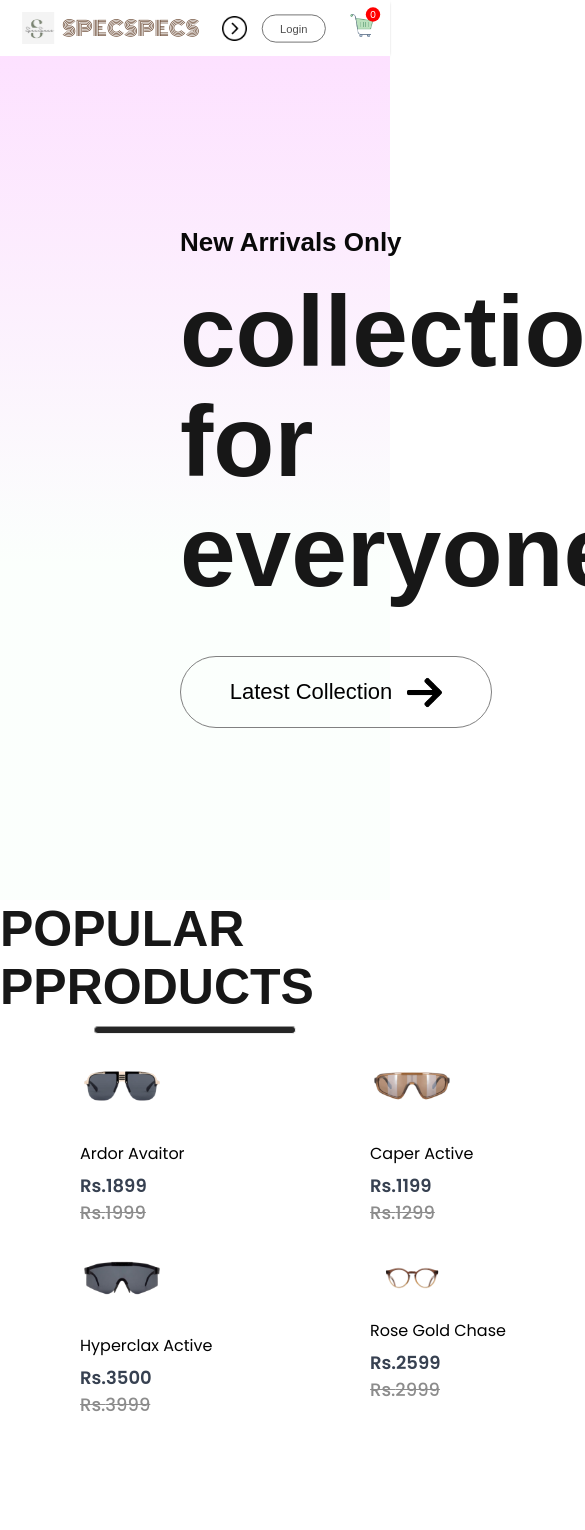
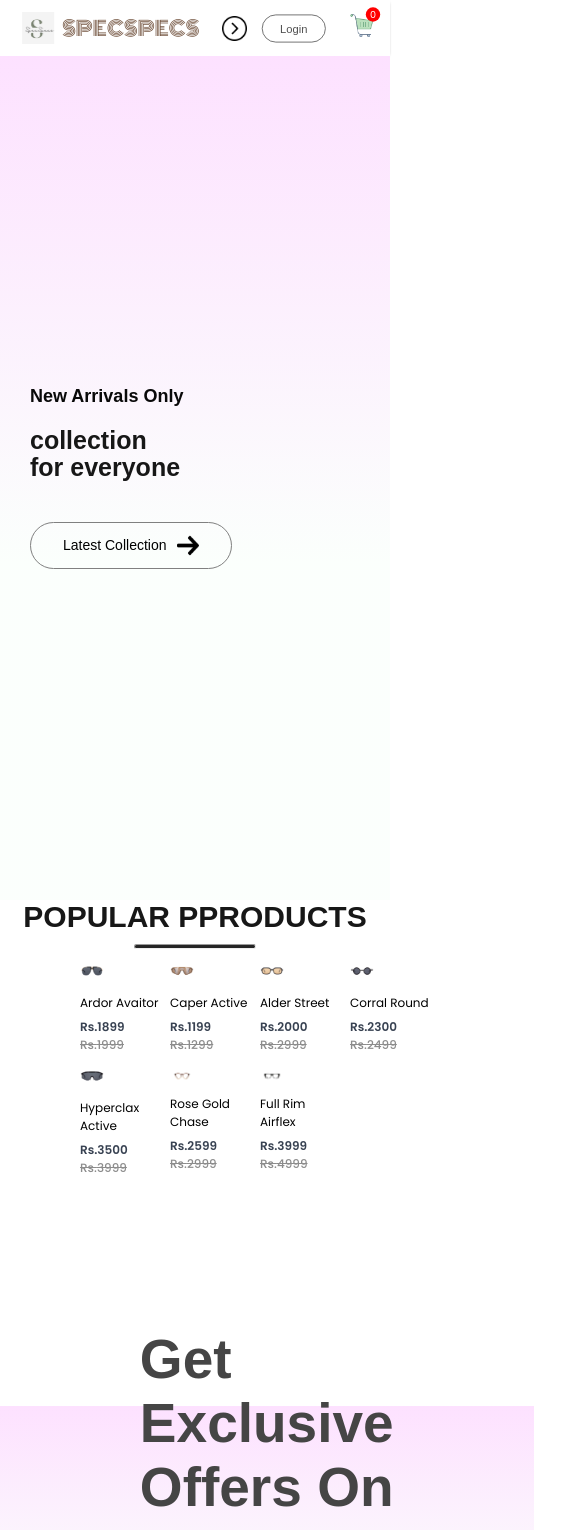
Before and after one commit to rushashrestha/SpecSpecs_, a React (Create React App) app: page / in a window 390 px wide. Shown: the top 1530 px of the page, 585 px wide, since content can reach past the window. Built offline with nearby package versions, Linux system fonts and the light colour scheme; a web font is replaced by a local one.

Commit message:
hero-responsive

```diff
--- a/src/Components/Hero/Hero.css
+++ b/src/Components/Hero/Hero.css
@@ -1,51 +1,45 @@
 @import url("https://fonts.googleapis.com/css2?family=Gotu&display=swap");
 
-.hero{
+.hero {
   height: 100vh;
   background: linear-gradient(180deg, #fde1ff, #e1ffea22 60%);
   display: flex;
 }
-.hero-left{
-    flex:1;
+.hero-left {
+  flex: 1;
   display: flex;
   flex-direction: column;
   justify-content: center;
   gap: 20px;
   padding-left: 180px;
   line-height: 1.1;
-
 }
-.hero-left h2{
-    color: #090909 ;
+.hero-left h2 {
+  color: #090909;
   font-size: 26px;
   font-weight: 600;
   font-family: "Gotu", sans-serif;
-
 }
-.hero-left p{
+.hero-left p {
   color: #171717;
   font-size: 100px;
   font-weight: 700;
   font-family: "Gotu", sans-serif;
-
 }
 
-.hero-right{
+.hero-right {
   flex: 1;
   display: flex;
   align-items: center;
   justify-content: center;
   width: -100;
-
-
-
 }
-.hero-latest-btn{
+.hero-latest-btn {
   display: flex;
   font-family: "Gotu", sans-serif;
   justify-content: center;
   align-items: center;
-    gap: 15px ;
+  gap: 15px;
   width: 310px;
   height: 70px;
   border-radius: 75px;
@@ -55,8 +49,86 @@
   color: black;
   font-size: 22px;
   font-weight: 500;
-
 }
-.hero-latest-btn img{
+.hero-latest-btn img {
   max-height: 50%;
 }
+@media (max-width: 1280px) {
+  .hero-left {
+    padding-left: 100px;
+  }
+  .hero-left h2 {
+    font-size: 22px;
+  }
+  .hero-left p {
+    font-size: 60px;
+  }
+  .hero-latest-btn {
+    gap: 10px;
+    width: 250px;
+    height: 60px;
+    margin-top: 20px;
+    font-size: 18px;
+  }
+  .hero-right img{
+    width: 500px;
+  }
+}
+@media (max-width: 1024px) {
+    .hero-left {
+      padding-left: 80px;
+    }
+    .hero-left h2 {
+      font-size: 20px;
+    }
+    .hero-left p {
+      font-size: 50px;
+    }
+    .hero-latest-btn {
+      width: 220px;
+      height: 50px;
+      font-size: 16px;
+    }
+    .hero-right img{
+      width: 400px;
+    }
+  }
+  @media (max-width: 800px) {
+    .hero-left {
+      padding-left: 30px;
+    }
+    .hero-left h2 {
+      font-size: 16px;
+    }
+    .hero-left p {
+      font-size: 40px;
+    }
+    .hero-latest-btn {
+      width: 175px;
+      height: 40px;
+      font-size: 13px;
+    }
+    .hero-right img{
+      width: 300px;
+    }
+  }
+@media(max-width:500px){
+    .hero{
+        display: flex;
+        flex-direction: column;
+    }
+    .hero-right{
+        display: none;
+    }
+    .hero-left h2{
+        font-size: 18px;
+    }
+    .hero-left p{
+        font-size: 25px;
+    }
+    .hero-latest-btn{
+        width: 200px;
+        height: 45px;
+        font-size: 14px;
+    }
+}
--- a/src/Components/Item/Item.css
+++ b/src/Components/Item/Item.css
@@ -30,5 +30,49 @@
 }
 .item img{
     max-width: 30%;
-
 }
+@media(max-width:1280px){
+    .items{
+        padding-left: 100px;
+        width: 100px;
+        font-size: 14px;
+    }
+    .item img{
+        width: 220px;
+    }
+}
+@media(max-width:1024px){
+    .item{
+        width: 170px;
+        font-size: 13px;
+    }
+    .item img{
+        width: 170px;
+    }
+    .item-price-old{
+        font-size: 13px;
+    }
+}
+@media(max-width:800px){
+    .item{
+        width: 100px;
+        font-size: 12px;
+    }
+    .item img{
+        width: 100px;
+    }
+    .item-price-old{
+        font-size: 12px;
+    }
+    .item-price-new{
+        font-size: 12px;
+    }
+}
+@media(max-width:500px){
+    .item{
+        width: 80px;
+    }
+    .item img{
+        width: 80px;
+    }
+}
--- a/src/Components/Popular/Popular.css
+++ b/src/Components/Popular/Popular.css
@@ -34,3 +34,40 @@
     background: #252525;
 
 }
+@media(max-width:1280px){
+    .popular{
+        height: 70vh;
+    }
+    .popular h1{
+        font-size: 40px;
+    }
+    .popular hr{
+        width: 160px;
+        height: 4px;
+    }
+}
+@media(max-width:1024px){
+    .popular{
+        height: 60vh;
+    }
+    .popular h1{
+        font-size: 30px;
+    }
+    .popular hr{
+        width: 120px;
+        height: 3px;
+    }
+}
+@media(max-width:800pxx){
+    .popular{
+        height: 50vh;
+        gap: 6px;
+    }
+    .popular h1{
+        font-size: 30px;
+    }
+    .popular hr{
+        width: 120px;
+        height: 3px;
+    }
+}
```
Lines whose indentation alone changed are shown as unchanged.
